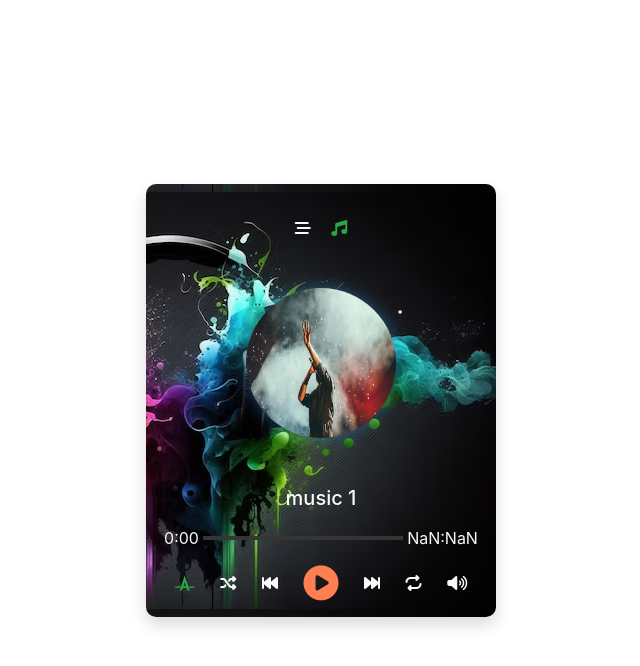
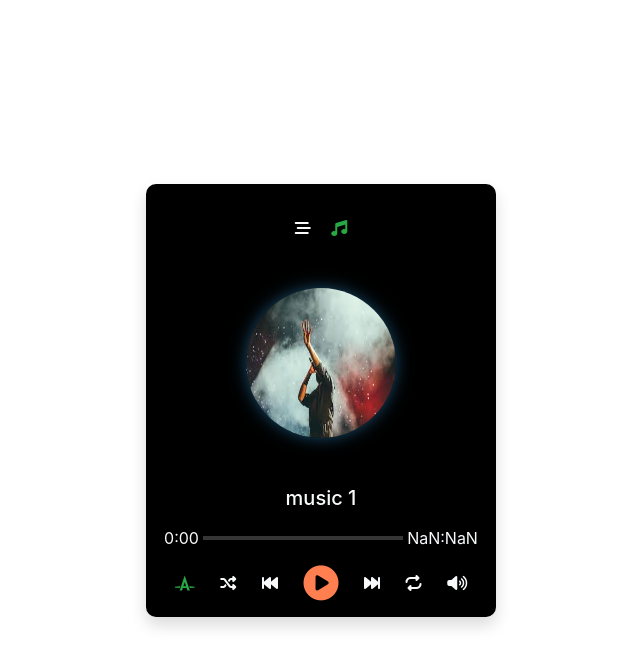
Before and after one commit to sina0043/Music-Player, a plain HTML site: page index.html in a window 1280 px wide. Both pictures are taken after a click on the icon 658 px from the left and 227 px from the top of the page. Shown: the whole page, without its empty margins (319-959 px from the left). Drawn offline with Linux system fonts and the light colour scheme.

Commit message:
number 4

```diff
--- a/script.js
+++ b/script.js
@@ -2,6 +2,7 @@
   "use strict";
   let head = document.querySelector(".head"),
     body = document.body,
+    box = document.querySelector('.box'),
     output = document.querySelector('.output'),
     i,
     Index,
@@ -71,6 +72,7 @@
   });
 
   head.querySelectorAll('i')[0].addEventListener('click' , ()=>{
+    box.style.backgroundImage = 'url(./img/concept-eternal-theme-about-eternity-music-musical-instruments-good-mood-ascended-aspiration-action-treble-clef-sheet-music_771426-4115.avif)';
     output.innerHTML=`
       <ul class="album mt-4 ml-n5"></ul>
     `
@@ -145,6 +147,8 @@
   })
 
   head.querySelectorAll('i')[1].addEventListener('click' , ()=>{
+    box.style.backgroundImage = 'none';
+    box.style.backgroundColor = 'black';
     output.innerHTML=`
       <div class="animate d-flex align-items-center justify-content-center my-5">
         <img src="./img/images.jpg" alt="" class="rounded-circle">
--- a/style.css
+++ b/style.css
@@ -13,9 +13,7 @@ body {
 }
 
 .box {
-  background-image: url(./img/concept-eternal-theme-about-eternity-music-musical-instruments-good-mood-ascended-aspiration-action-treble-clef-sheet-music_771426-4115.avif);
   background-size: auto;
-  background-position: right;
   max-height: 433px;
   min-height: 433px;
 }
```
